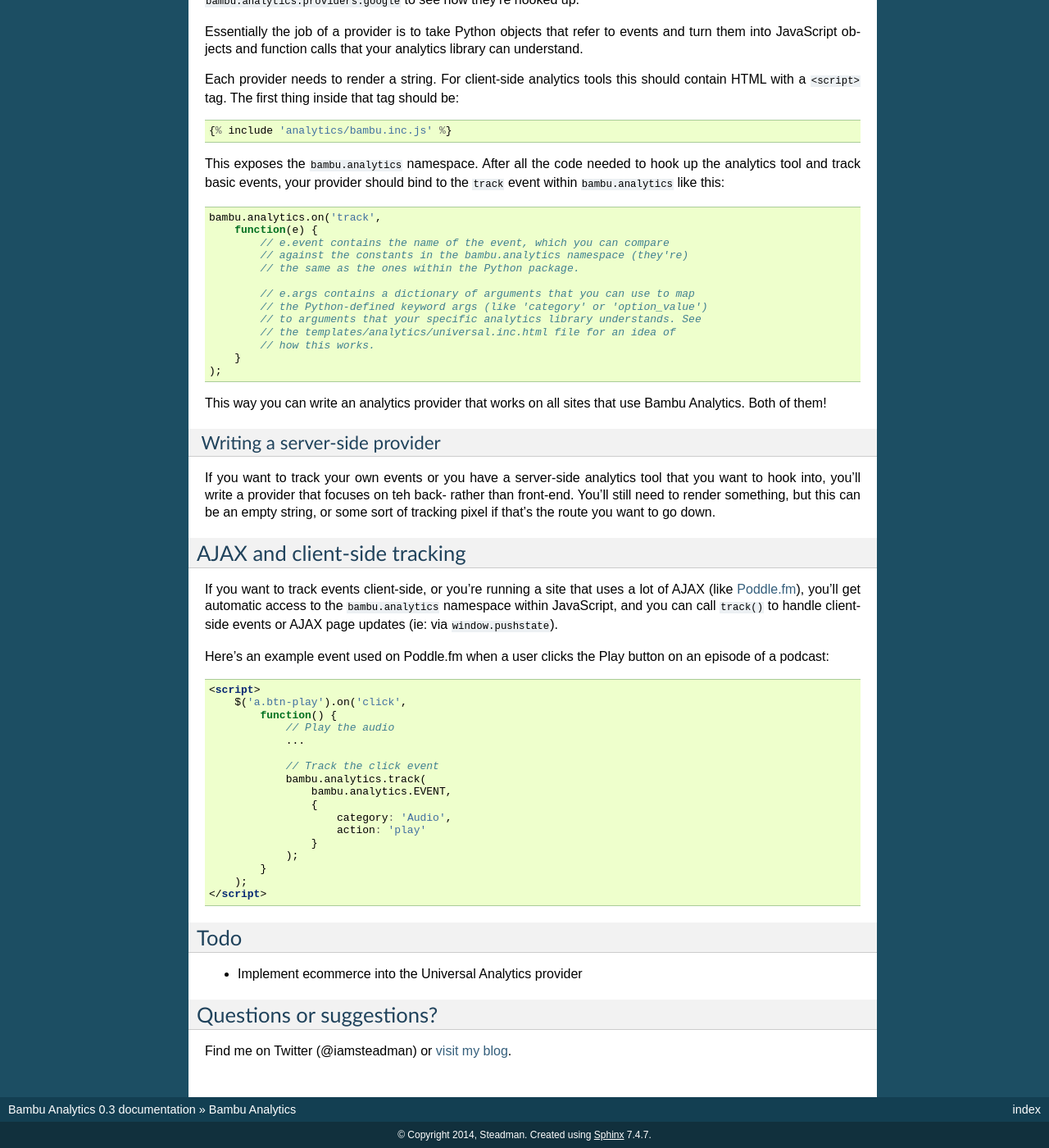
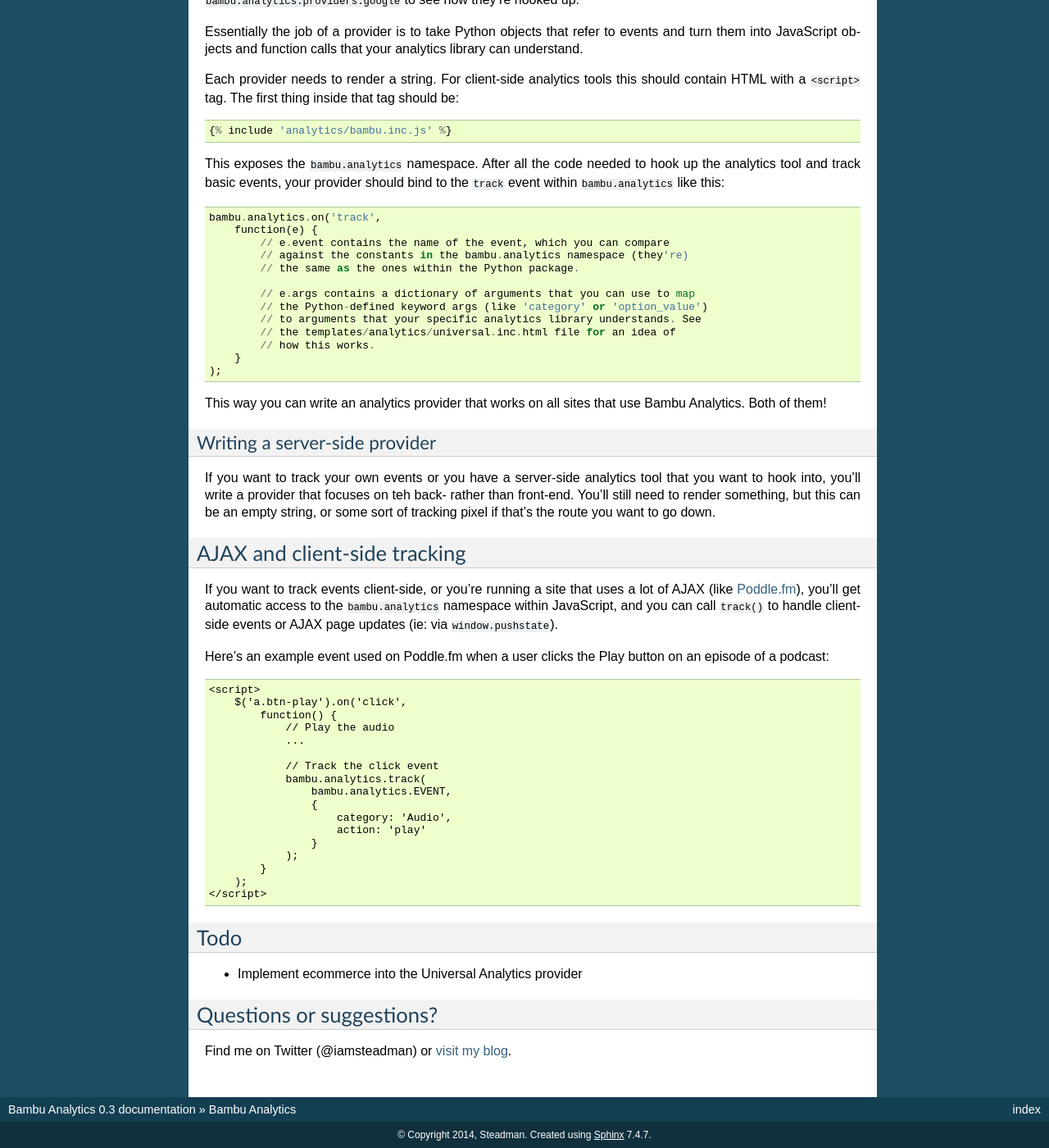
Before and after one commit to hellosteadman/bambu-analytics, a Sphinx documentation site: the page built from docs/index.rst, in a window 1280 px wide and 1400 px high, scrolled down 2802 px. Shown: the whole window at 82% size. Built offline with Sphinx 7.4.7, drawn with Linux system fonts in a browser that asks for light colours; some of the changed text lies outside the part shown.

Commit message:
Updated HTML docs

```diff
--- a/docs/index.rst
+++ b/docs/index.rst
@@ -11,7 +11,7 @@ tools like Google Analytics into your Django projects, so you can track
 page views, goals and events.
 
 By default it supports Google's `Universal
-Analytics <https://support.google.com/analytics/answer/2790010?hl=en-GB>`__
+Analytics <https://support.google.com/analytics/answer/2790010?hl=en-GB>`_
 programme, but you interact with the package within JavaScript via the
 ``bambu.analytics`` namespace. This way, you can change analytics
 providers (or write your own) without changing the code within the rest
@@ -30,7 +30,7 @@ Install the package via Pip:
 
 Add it to your ``INSTALLED_APPS`` list:
 
-.. code:: python
+::
 
     INSTALLED_APPS = (
         ...
@@ -39,7 +39,7 @@ Add it to your ``INSTALLED_APPS`` list:
 
 Next, install the tracking middleware:
 
-.. code:: python
+::
 
     MIDDLEWARE_CLASSES = (
         ...
@@ -49,7 +49,7 @@ Next, install the tracking middleware:
 
 Finally, set your Google Analytics ID:
 
-.. code:: python
+::
 
     ANALYTICS_SETTINGS = {
         'UniversalAnalyticsProvider': {
@@ -59,7 +59,7 @@ Finally, set your Google Analytics ID:
 
 Or, use the shortcut setting:
 
-.. code:: python
+::
 
     GOOGLE_ANALYTICS_IDS = ('UA-XXXXXXXX-XX',)
 
@@ -71,7 +71,7 @@ Usage
 By default, all page views will be tracked once you include the
 ``tracking`` template tag in your base HTML template, like so:
 
-.. code:: html
+::
 
     <!DOCTYPE html>
     <html>
@@ -118,7 +118,7 @@ Let's say you have a contact form. In the view that receives the form
 data, you want to track the successful submission of form data and then
 redirect the user to a page thanking them for getting in touch.
 
-.. code:: python
+::
 
     from bambu.analytics import track_event, events
 
@@ -167,7 +167,7 @@ scripts as provided by Google. ecommerce is setup to work with the old
 style (ua.js), so if you need to track ecommerce events, you should
 change the provider via your Django settings file:
 
-.. code:: python
+::
 
     ANALYTICS_PROVIDER = 'bambu.analytics.providers.google.GoogleAnalyticsProvider'
 
@@ -195,7 +195,7 @@ needed to hook up the analytics tool and track basic events, your
 provider should bind to the ``track`` event within ``bambu.analytics``
 like this:
 
-.. code:: javascript
+::
 
     bambu.analytics.on('track',
         function(e) {
@@ -214,8 +214,8 @@ like this:
 This way you can write an analytics provider that works on all sites
 that use Bambu Analytics. Both of them!
 
- Writing a server-side provider
-~~~~~~~~~~~~~~~~~~~~~~~~~~~~~~~
+Writing a server-side provider
+~~~~~~~~~~~~~~~~~~~~~~~~~~~~~~
 
 If you want to track your own events or you have a server-side analytics
 tool that you want to hook into, you'll write a provider that focuses on
@@ -227,7 +227,7 @@ AJAX and client-side tracking
 -----------------------------
 
 If you want to track events client-side, or you're running a site that
-uses a lot of AJAX (like `Poddle.fm <http://poddle.fm/>`__), you'll get
+uses a lot of AJAX (like `Poddle.fm <http://poddle.fm/>`_), you'll get
 automatic access to the ``bambu.analytics`` namespace within JavaScript,
 and you can call ``track()`` to handle client-side events or AJAX page
 updates (ie: via ``window.pushstate``).
@@ -235,7 +235,7 @@ updates (ie: via ``window.pushstate``).
 Here's an example event used on Poddle.fm when a user clicks the Play
 button on an episode of a podcast:
 
-.. code:: html
+::
 
     <script>
         $('a.btn-play').on('click',
@@ -263,4 +263,4 @@ Todo
 Questions or suggestions?
 -------------------------
 
-Find me on Twitter (@iamsteadman) or `visit my blog <http://steadman.io/>`__.
+Find me on Twitter (@iamsteadman) or `visit my blog <http://steadman.io/>`_.
```
Also changed, not shown: 6 other files.
